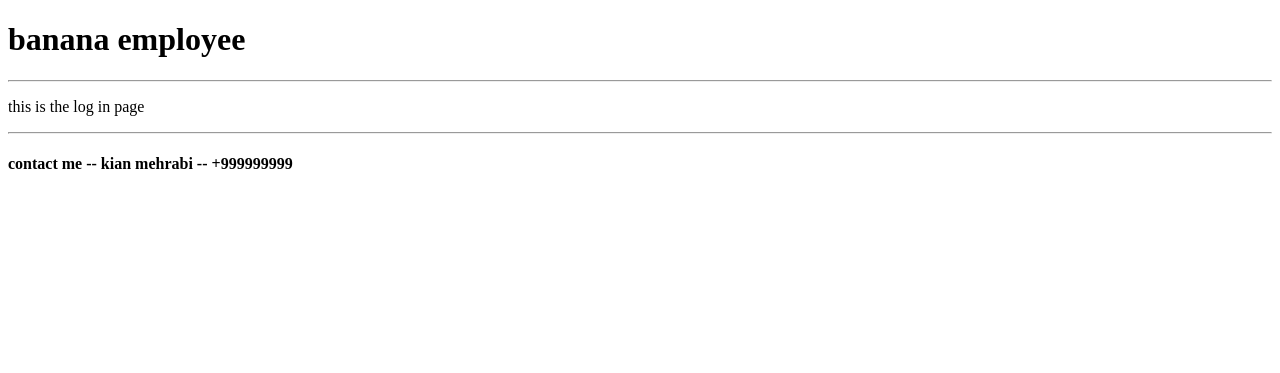
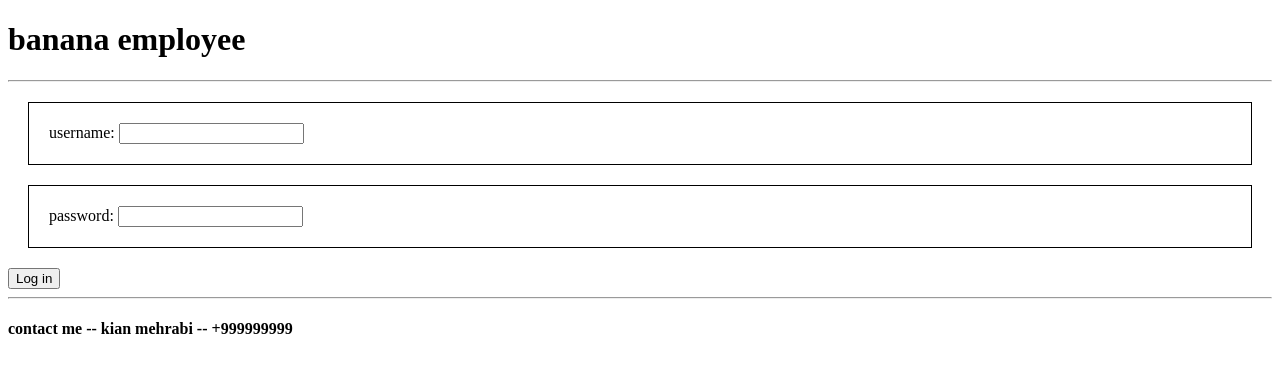
Before and after one commit to kian122/employee-django, a Django app: template employee/model/templates/model/login.html in a window 1280 px wide. Shown: the top 373 px of the page. Run offline with Django 4.2, Linux system fonts and the light colour scheme; the template is opened without the code that fills it: values that come from a table or form of the project are taken from there, others are empty.

Commit message:
the log in part

```diff
--- a/employee/employee/settings.py
+++ b/employee/employee/settings.py
@@ -122,3 +122,6 @@ STATIC_URL = 'static/'
 # https://docs.djangoproject.com/en/4.2/ref/settings/#default-auto-field
 
 DEFAULT_AUTO_FIELD = 'django.db.models.BigAutoField'
+
+# directing users in frontpage
+LOGIN_REDIRECT_URL = '/'
--- a/employee/model/templates/model/frontpage.html
+++ b/employee/model/templates/model/frontpage.html
@@ -10,7 +10,7 @@
 
 {% else %}
 
-    <a href="log/" > login </a>
+    <a href="login/" > login </a>
     <p>
         please log in to make employee list
     </p>
--- a/employee/model/templates/model/login.html
+++ b/employee/model/templates/model/login.html
@@ -3,9 +3,28 @@
 {% block title %} create employee {% endblock title %}
 
 {% block content %}
+<form action="." method="post">
+    {% csrf_token %}
+    <div style="margin: 20px; padding: 20px; border:1px solid black;">
+        <label>username:</label>
+        <input type="text" name="username">
+    </div>
 
-<p>
-    this is the log in page
-</p>
+    <div style="margin: 20px; padding: 20px; border:1px solid black;">
+        <label>password:</label>
+        <input type="text" name="password">
+    </div>
 
+    {% if form.errors %}
+        {% for field in form %}
+            {% for error in field.errors %}
+                <div>
+                    <p>{{ error|escape }}</p>
+                </div>
+            {% endfor %}
+        {% endfor %}
+    {% endif %}
+
+    <button type="submit">Log in</button>
+</form>
 {% endblock content %}
--- a/employee/model/urls.py
+++ b/employee/model/urls.py
@@ -3,8 +3,12 @@ from django.urls import path
 # the import for views
 from . import views
 
+
+# log func import
+from django.contrib.auth import views as auth_views
+
 urlpatterns = [
     path('', views.frontpage , name="frontpage"),
-    path('log/', views.log),
+    path('login/' , auth_views.LoginView.as_view(template_name = "model/login.html") , name="login"),
     path('create/', views.create),
 ]
```
